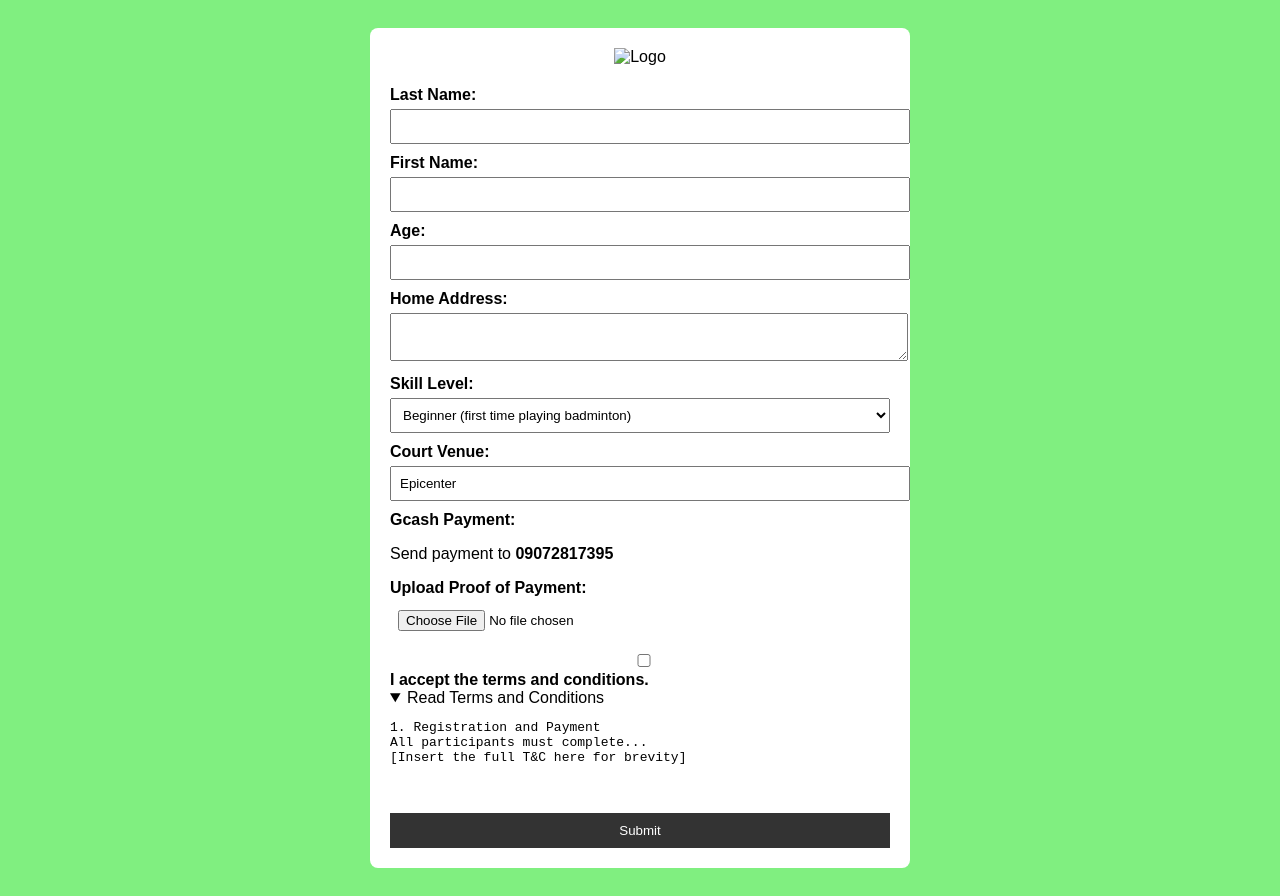
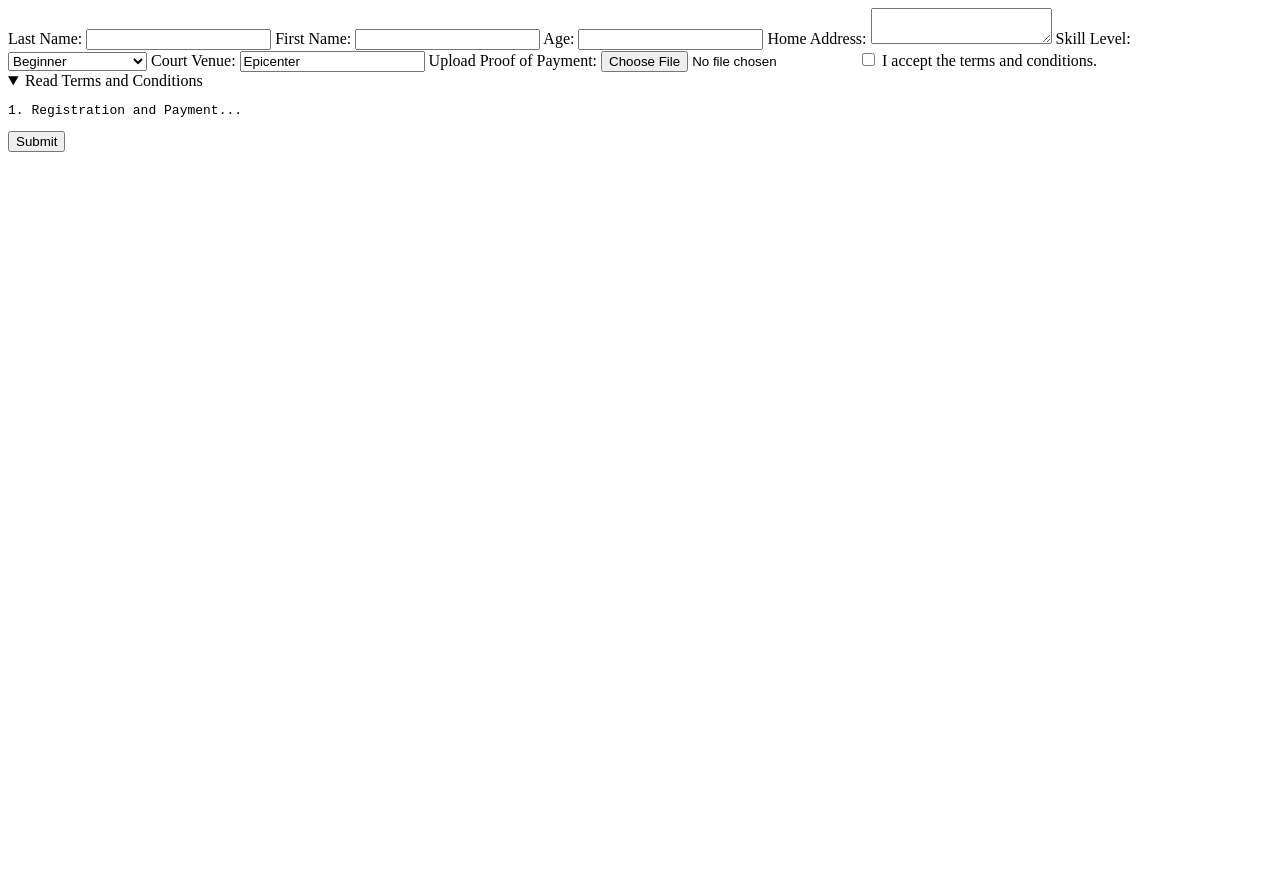
Before and after one commit to dodoifunelas/legacy-registration, a plain HTML site: page index.html in a window 1280 px wide. Both pictures are taken after a click on the heading "Read Terms and Conditions". After the commit the page ends 800 px from the top, so only its background shows below. Drawn offline with Linux system fonts and the light colour scheme.

Commit message:
Add files via upload

```diff
--- a/index.html
+++ b/index.html
@@ -5,137 +5,84 @@
   <meta name="viewport" content="width=device-width, initial-scale=1.0"/>
   <title>Badminton Camp Registration</title>
   <style>
-    body {
-      background-color: #80EF80;
-      font-family: Arial, sans-serif;
-      padding: 20px;
-    }
-    form {
-      background: white;
-      padding: 20px;
-      border-radius: 8px;
-      max-width: 500px;
-      margin: auto;
-    }
-    label {
-      display: block;
-      margin-top: 10px;
-      font-weight: bold;
-    }
-    input, select, textarea {
-      width: 100%;
-      padding: 8px;
-      margin-top: 5px;
-    }
-    .logo {
-      text-align: center;
-      margin-bottom: 20px;
-    }
-    .submit-btn {
-      background: #333;
-      color: white;
-      padding: 10px;
-      margin-top: 20px;
-      border: none;
-      cursor: pointer;
-      width: 100%;
-    }
+    /* Your CSS styles */
   </style>
 </head>
 <body>
-  <form id="registrationForm">
-    <div class="logo">
-      <img src="your-logo-url-here.png" alt="Logo" width="120"/>
-    </div>
+  <form id="registrationForm" enctype="multipart/form-data">
+    <!-- Your form fields go here -->
     <label>Last Name:</label>
     <input type="text" name="LastName" required />
-
     <label>First Name:</label>
     <input type="text" name="FirstName" required />
-
     <label>Age:</label>
     <input type="number" name="Age" required />
-
     <label>Home Address:</label>
     <textarea name="Address" required></textarea>
-
     <label>Skill Level:</label>
     <select name="SkillLevel" required>
-      <option>Beginner (first time playing badminton)</option>
-      <option>Advanced Beginner (basic knowledge)</option>
+      <option>Beginner</option>
+      <option>Advanced Beginner</option>
       <option>Intermediate</option>
       <option>Advanced</option>
     </select>
-
     <label>Court Venue:</label>
     <input type="text" value="Epicenter" name="Venue" readonly />
-
-    <label>Gcash Payment:</label>
-    <p>Send payment to <strong>09072817395</strong></p>
-
     <label>Upload Proof of Payment:</label>
     <input type="file" name="PaymentProof" id="paymentProof" required />
-
     <label>
       <input type="checkbox" name="terms" required />
       I accept the terms and conditions.
     </label>
     <details>
       <summary>Read Terms and Conditions</summary>
-      <pre style="white-space: pre-wrap;">
-1. Registration and Payment
-All participants must complete...
-[Insert the full T&C here for brevity]
-      </pre>
+      <pre>1. Registration and Payment...</pre>
     </details>
-
     <button type="submit" class="submit-btn">Submit</button>
   </form>
 
   <script>
-  const form = document.getElementById('regForm');
-
+    const form = document.getElementById('registrationForm');
     form.addEventListener('submit', async function(e) {
       e.preventDefault();
 
       const fileInput = document.getElementById('paymentProof');
-    const termsAccepted = document.getElementById('agreeTerms').checked;
+      const termsAccepted = document.querySelector('input[name="terms"]').checked;
 
+      // Ensure the user uploads a payment proof
       if (!fileInput.files.length) {
         alert("Please upload proof of payment.");
         return;
       }
+
+      // Ensure the user accepts the terms and conditions
       if (!termsAccepted) {
         alert("You must accept the terms and conditions.");
         return;
       }
 
-    // Grab all the form data
-    const data = {
-      lastName: form.lastName.value,
-      firstName: form.firstName.value,
-      age: form.age.value,
-      address: form.address.value,
-      skill: form.skill.value,
-      venue: form.venue.value,
-      paymentRef: "Uploaded", // We're just noting that payment proof was uploaded
-    };
+      // Collect form data and append the file to FormData object
+      const formData = new FormData();
+      formData.append("LastName", form.elements["LastName"].value);
+      formData.append("FirstName", form.elements["FirstName"].value);
+      formData.append("Age", form.elements["Age"].value);
+      formData.append("Address", form.elements["Address"].value);
+      formData.append("SkillLevel", form.elements["SkillLevel"].value);
+      formData.append("Venue", form.elements["Venue"].value);
+      formData.append("PaymentProof", fileInput.files[0]); // Append the file
 
-    // Replace with your real Web App URL
       const scriptURL = "https://script.google.com/macros/s/AKfycbx_TrKh1_DKSmpnf48qRCf92Ry4mMiTAnKJLjS9X9U9kIZI4fvikNGwE7kVMaMzXCpvbw/exec";
 
       try {
+        // Send formData (not JSON) to the server
         const response = await fetch(scriptURL, {
           method: "POST",
-        body: JSON.stringify(data),
-        headers: {
-          "Content-Type": "application/json"
-        }
+          body: formData
         });
 
         if (response.ok) {
           alert("Registration submitted successfully!");
-        form.reset(); // Clear form after submission
+          form.reset(); // Reset the form
         } else {
           alert("There was an error submitting the form.");
         }
@@ -145,6 +92,5 @@ All participants must complete...
       }
     });
   </script>
-
 </body>
 </html>
```
Lines whose indentation alone changed are shown as unchanged.
